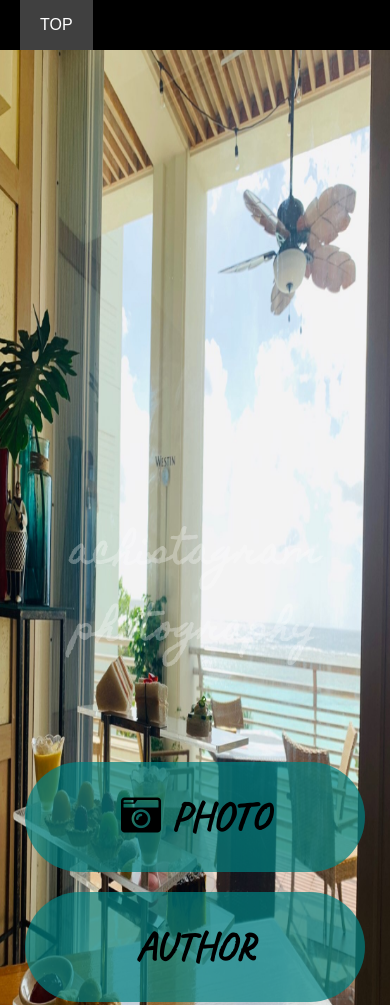
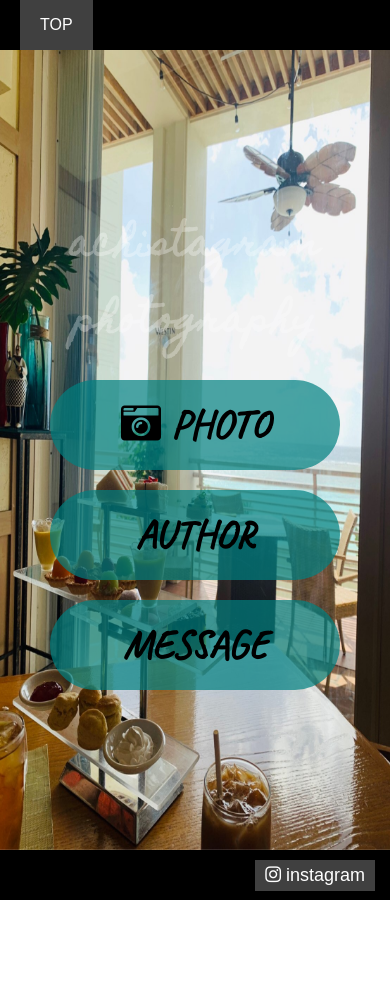
Before and after one commit to achicochi/achicochi.gihub.io, a plain HTML site: page index.html in a window 390 px wide. Shown: the top 1005 px of the page. After the commit the page ends 900 px from the top, so only its background shows below. Drawn offline with Linux system fonts and the light colour scheme.

Commit message:
Update responsive.css

```diff
--- a/responsive.css
+++ b/responsive.css
@@ -1,36 +1,40 @@
 @media (max-width:670px){
   .main-wrapper{
-  height:1170px;
+  height:800px;
   }
 
   .photo2{
-    height:1170px;
+    height:800px;
   }
 
   .photo3{
-    height:1170px;
+    height:800px;
   }
 
   .photo4{
-    height:1170px;
+    height:800px;
   }
 
   .photo5{
-    height:1170px;
+    height:800px;
   }
 
   .photo6{
-    height:1170px;
+    height:800px;
   }
 
   .main-wrapper h1{
     position:absolute;
-    top:40%;
+    top:20%;
+    font-size:35px;
+    letter-spacing:1px;
+
+
   }
 
   ul{
     position: absolute;
-    top:60%;
+    top:40%;
     font-size:40px;
   }
 
@@ -40,9 +44,9 @@
   }
 
   .btn{
-    line-height: 100px;
-    height:100px;
-    width:300px;
+    line-height: 80px;
+    height:80px;
+    width:250px;
   }
 
   .main-wrapper h1{
```
